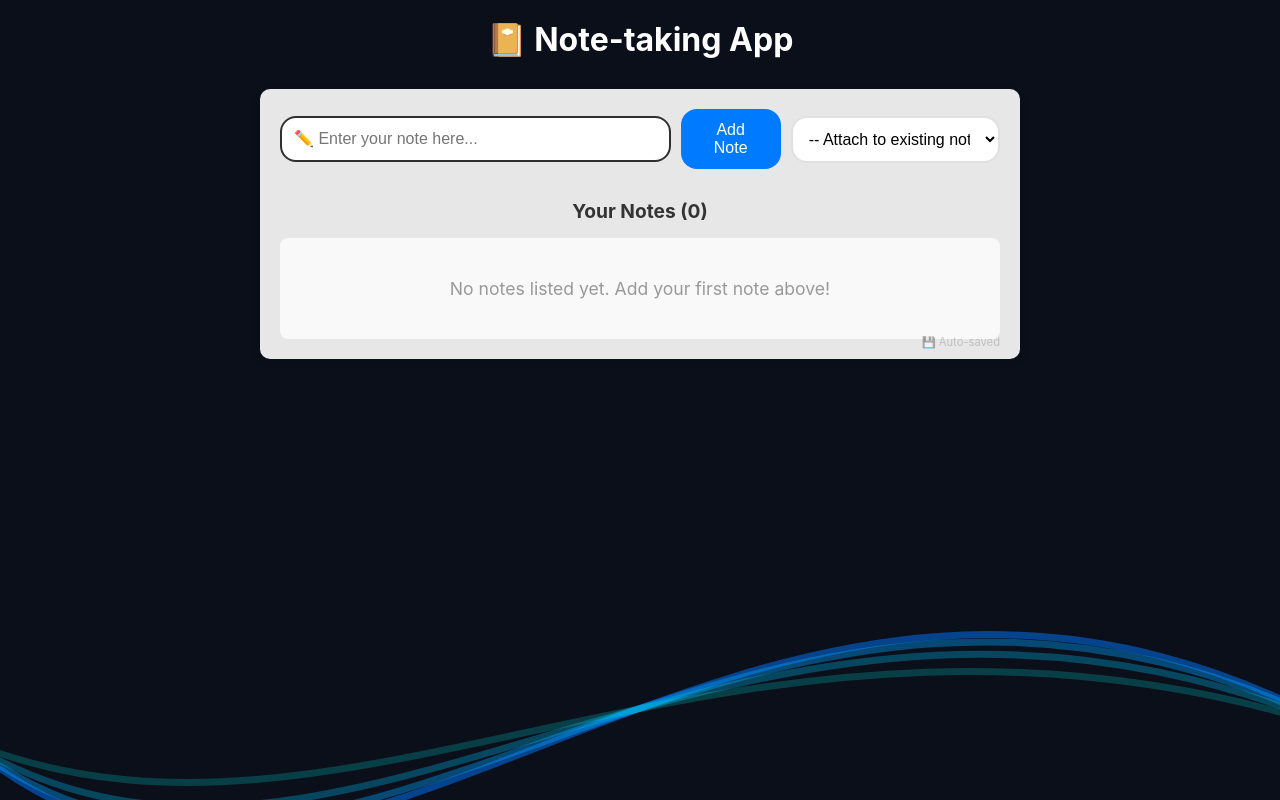
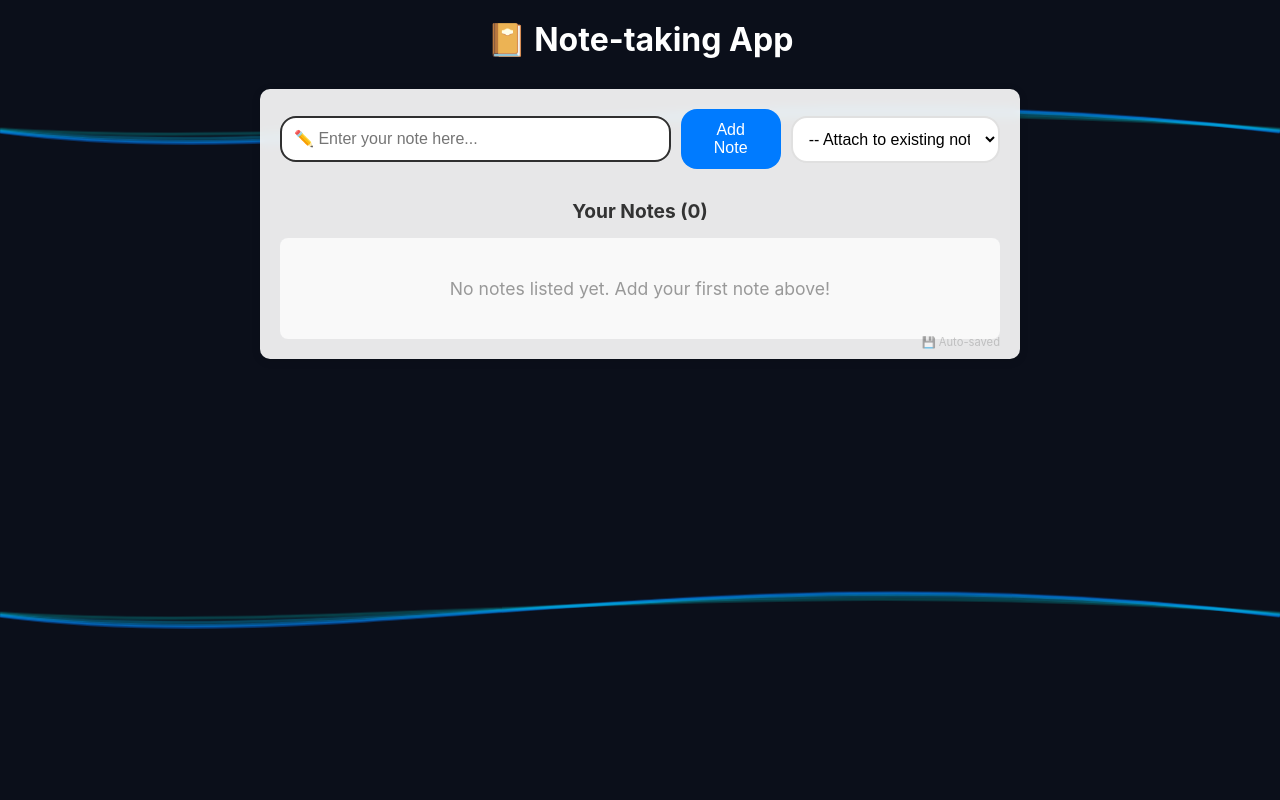
Before and after one commit to ReggieRay210/Note-taking-app, a React (Create React App) app in the folder app/: page / in a window 1280 px wide. Built offline with nearby package versions, Linux system fonts and the light colour scheme.

Commit message:
Create dual-wave animation for background.

```diff
--- a/app/src/App.css
+++ b/app/src/App.css
@@ -17,22 +17,25 @@ body {
   top: 0;
   left: 0;
   width: 100%;
-  height: 350%;
+  height: 120%;
   z-index: -1; /* Keep behind content */
 }
 
 .bg svg {
-  width: 110%;
-  height: 100%;
+  width: 100%;
+  height: 50%;
 }
 
 .wave {
   fill: none;
   stroke: #007bff;
-  stroke-width: 2;
+  stroke-width: 5;
   opacity: 0.5;
-  will-change: d;
+  will-change: d, opacity;
   animation: ripple 6s ease-in-out infinite alternate;
+  @media (prefers-reduced-motion:reduce) {
+    animation: none;
+  }
 }
 
 .w2 {
--- a/app/src/App.js
+++ b/app/src/App.js
@@ -51,6 +51,13 @@ function App() {
     <div className="App">
       {/* Add wave background */}
       <div className='bg'>
+        <svg className='line1' viewBox='0 0 1440 800' preserveAspectRatio='none'>
+          <path className='wave w1' d="M0,200 c400,100 800,300 1440,200"/>
+          <path className='wave w2' d="M0,250 c400,150 800,350 1440,250"/>
+          <path className='wave w3' d="M0,300 c400,200 800,400 1440,300"/>
+          <path className='wave w4' d="M0,350 c400,250 800,450 1440,350"/>
+        </svg>
+
         <svg viewBox='0 0 1440 800' preserveAspectRatio='none'>
           <path className='wave w1' d="M0,200 c400,100 800,300 1440,200"/>
           <path className='wave w2' d="M0,250 c400,150 800,350 1440,250"/>
```
